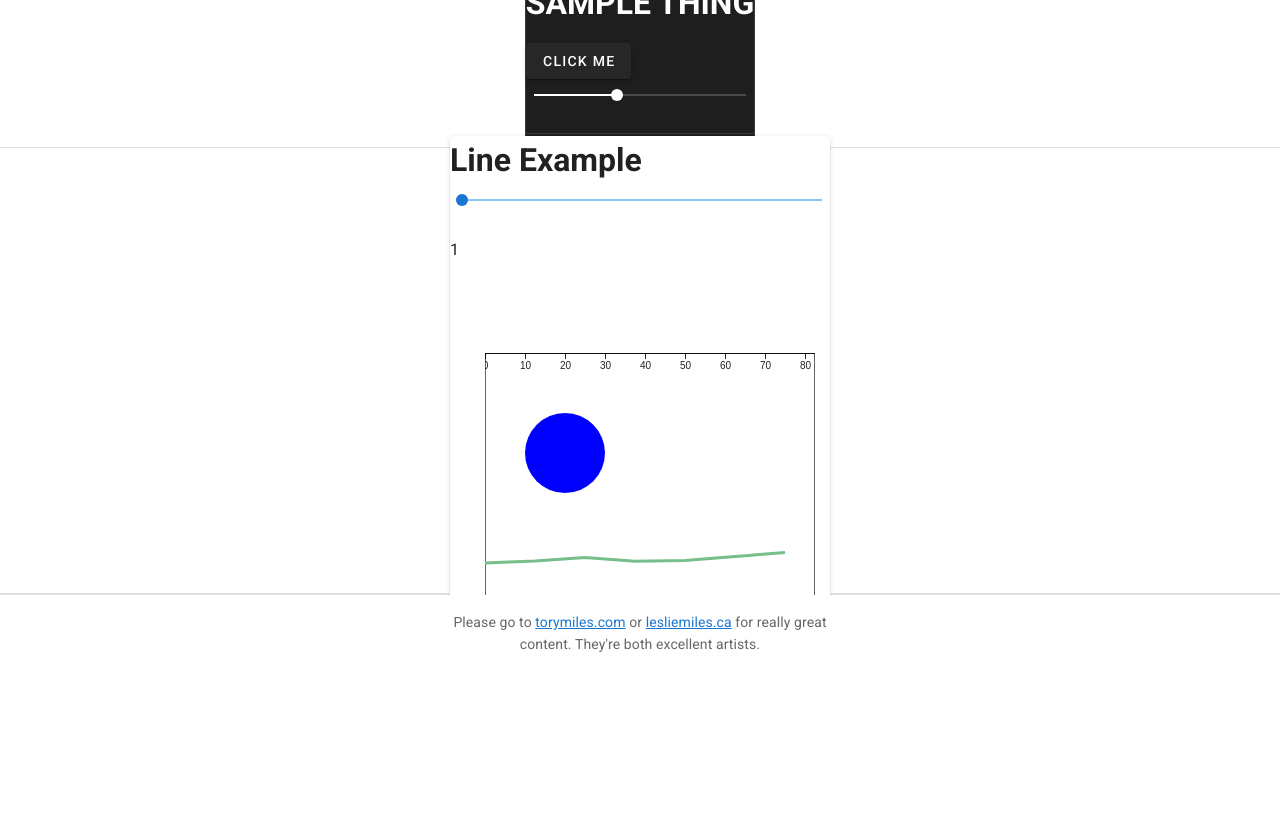
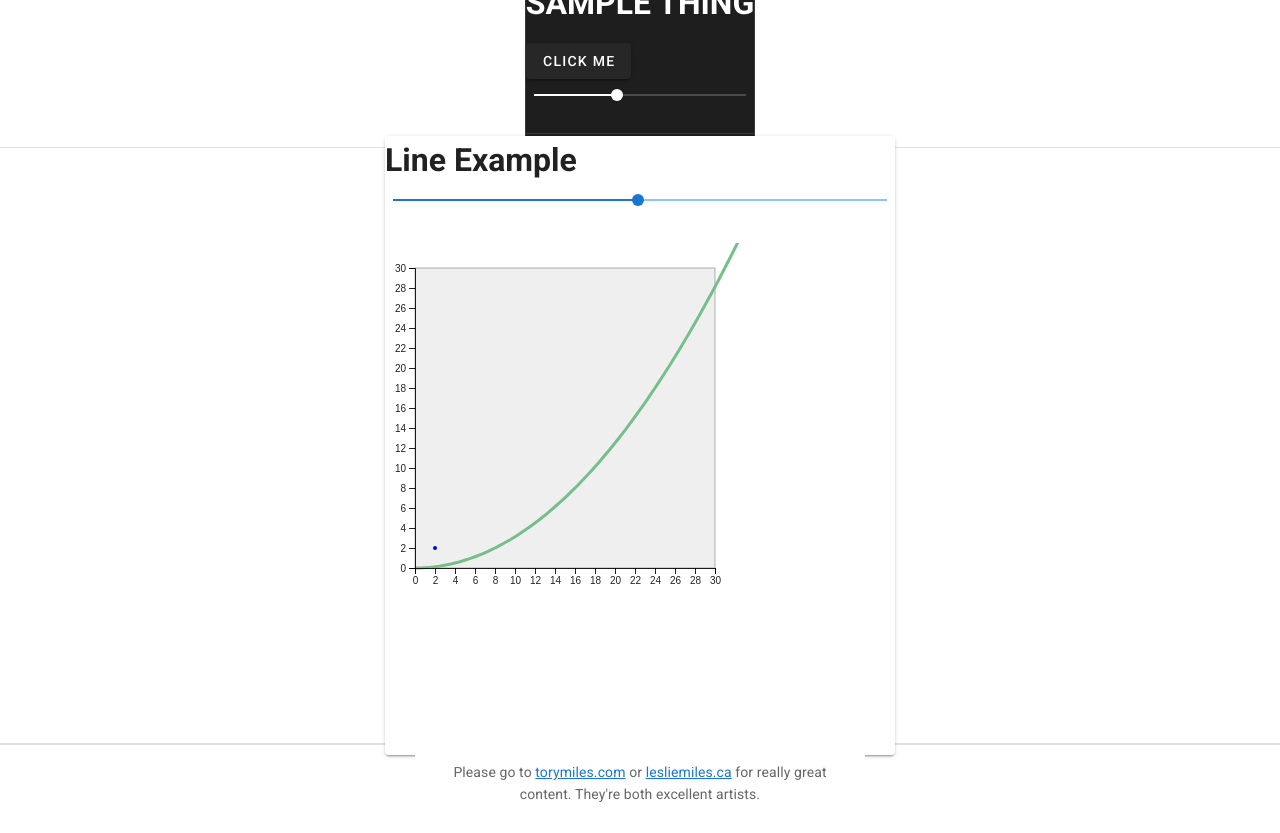
Before and after one commit to envirodatavis/funsite, a Vue app: page /#/ in a window 1280 px wide. Shown: the part 460-1293 px from the top of the page. Before the commit the page ends 1143 px from the top, so only its background shows below. Built offline with nearby package versions, Linux system fonts and the light colour scheme.

Commit message:
got a good D3 example working! very basic

```diff
--- a/src/components/DThreeExample.vue
+++ b/src/components/DThreeExample.vue
@@ -1,15 +1,14 @@
 <template>
   <v-row justify="center">
-    <v-card max-width="400px">
+    <v-card>
       <h1>Line Example</h1>
-      <v-slider min="0" max="100" v-model="multiplierSlider"></v-slider>
-      <p>{{ multiplierSlider }}</p>
-      <svg id="dataviz_area" width="330" height="270">
-        <g style="transform: translate(0, 0px)">
+      <v-slider min="1" max="100" v-model="multiplierSlider"></v-slider>
+      <svg id="dataviz_area" width="500" height="500" style="margin: 5px">
+        <g>
           <rect
-            width="330"
-            height="270"
-            style="fill:none; stroke-width:2; stroke:rgb(100, 100, 100);"
+            width="300"
+            height="300"
+            style="fill:rgba(100,100,100,0.1); stroke-width:1; stroke:rgba(100, 100, 100,0.5);"
           />
           <path :d="line" />
         </g>
@@ -26,14 +25,13 @@ export default {
   name: "vue-line-chart",
   data() {
     return {
-      data: [0, 30, 78, 25, 36, 92, 150], //data startsout here
       line: "", //svg pathis initially blank
-      multiplierSlider: 1
+      multiplierSlider: 50
     };
   },
   mounted() {
     this.calculatePath();
-    this.addSvgStuff();
+    this.initializeSvg();
   },
   watch: {
     multiplierSlider: function() {
@@ -42,44 +40,49 @@ export default {
   },
   computed: {
     dataPlot: function() {
-      return this.data.map(x => x * this.multiplierSlider);
+      let xArray = [...Array(100).keys()]; // make an array of 1 to 100
+      return xArray.map(arr => ({
+        x_field: arr / 2.5,
+        y_field: (arr * arr) / this.multiplierSlider / 4
+      }));
+    },
+    scales: function() {
+      const x = d3.scaleLinear().range([0, 300]); // range is pixel values
+      const y = d3.scaleLinear().range([300, 0]);
+      x.domain([0, 30]); // domain is value
+      y.domain([0, 30]);
+      return { x, y };
     }
   },
   methods: {
-    addSvgStuff() {
-      console.log("I FIRED!");
-      var svg = d3.select("#dataviz_area");
-      var xScale = d3
-        .scaleLinear()
-        .domain([0, 100]) //min and max of data
-        .range([0, 400]); //pixel values
+    initializeSvg() {
+      const svg = d3.select("#dataviz_area");
+      d3.select("g").attr("transform", "translate(25,25)");
+      svg
+        .append("g")
+        .call(d3.axisBottom(this.scales.x))
+        .attr("transform", "translate(25,325)");
+      svg
+        .append("g")
+        .call(d3.axisLeft(this.scales.y))
+        .attr("transform", "translate(25,25)");
 
-      svg
+      svg // radnomly put a circle at 2,2 to understand margins and things
         .append("circle")
-        .attr("cx", xScale(20))
-        .attr("cy", 100)
-        .attr("r", 40)
-        .style("fill", "blue");
-      svg.call(d3.axisBottom(xScale)).attr("transform", "translate(10,50)");
-    },
-    getScales() {
-      let dataPlot = this.dataPlot;
-      const x = d3.scaleTime().range([0, 300]);
-      const y = d3.scaleLinear().range([210, 0]);
-      d3.axisLeft().scale(x);
-      d3.axisBottom().scale(y);
-      x.domain(d3.extent(dataPlot, (d, i) => i));
-      y.domain([0, 3000]);
-      return { x, y };
+        .attr("cx", this.scales.x(2))
+        .attr("cy", this.scales.y(2))
+        .attr("r", 2)
+        .style("fill", "blue")
+        .attr("transform", "translate(25,25)");
     },
     calculatePath() {
       // function that calculates the path
       let dataPlot = this.dataPlot;
-      const scale = this.getScales();
+      const scale = this.scales;
       const path = d3 //converts the data into the path code
         .line()
-        .x((d, i) => scale.x(i))
-        .y(d => scale.y(d));
+        .x(arr => scale.x(arr.x_field))
+        .y(arr => scale.y(arr.y_field));
       this.line = path(dataPlot);
     }
 
```
